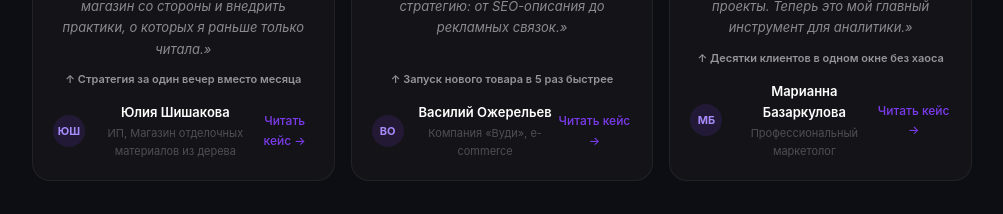
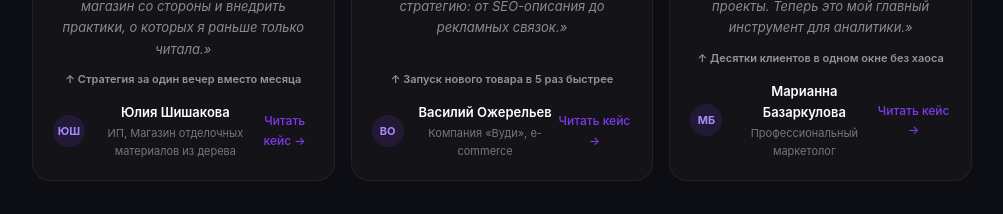
Before and after one commit to kriptononny-lab/librachat-2, a Next.js app: page / in a window 1280 px wide. Shown: the part 2840-3054 px from the top of the page, without its empty margins (138-1141 px from the left). Built offline with nearby package versions, Linux system fonts and the light colour scheme; no server answers; a web font is replaced by a local one.

Commit message:
fix: role text contrast 0.25 -> 0.42

```diff
--- a/src/components/sections/social-proof-section.tsx
+++ b/src/components/sections/social-proof-section.tsx
@@ -88,7 +88,7 @@ export function SocialProofSection() {
                     </div>
                     <div>
                       <div style={{ fontSize: "13px", fontWeight: 600, color: "#ffffff" }}>{r.name}</div>
-                      <div style={{ fontSize: "11px", color: "rgba(255,255,255,0.25)" }}>{r.role}</div>
+                      <div style={{ fontSize: "11px", color: "rgba(255,255,255,0.42)" }}>{r.role}</div>
                     </div>
                   </div>
                   <Link href={r.href} style={{ fontSize: "12px", color: "var(--t-brand)", textDecoration: "none", fontWeight: 500 }}>
```
